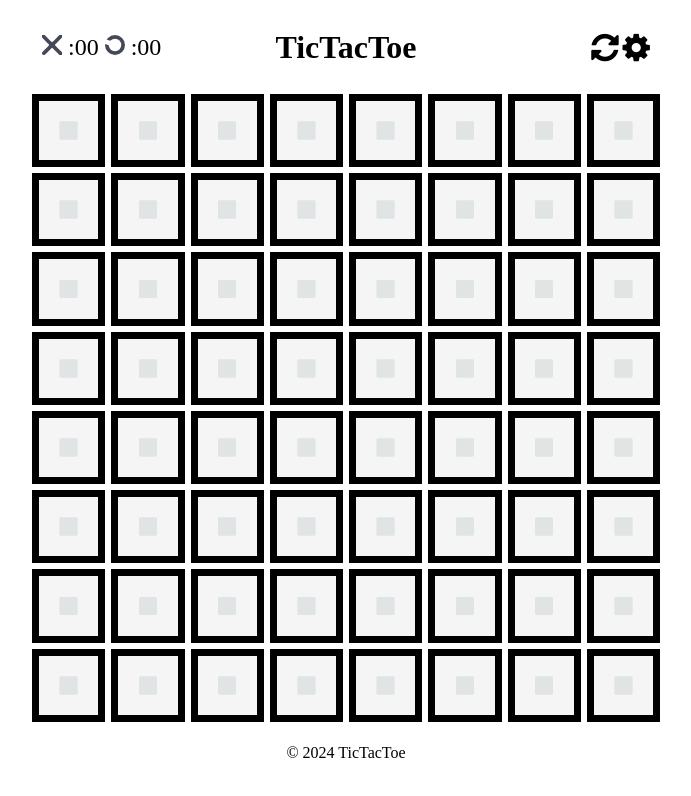
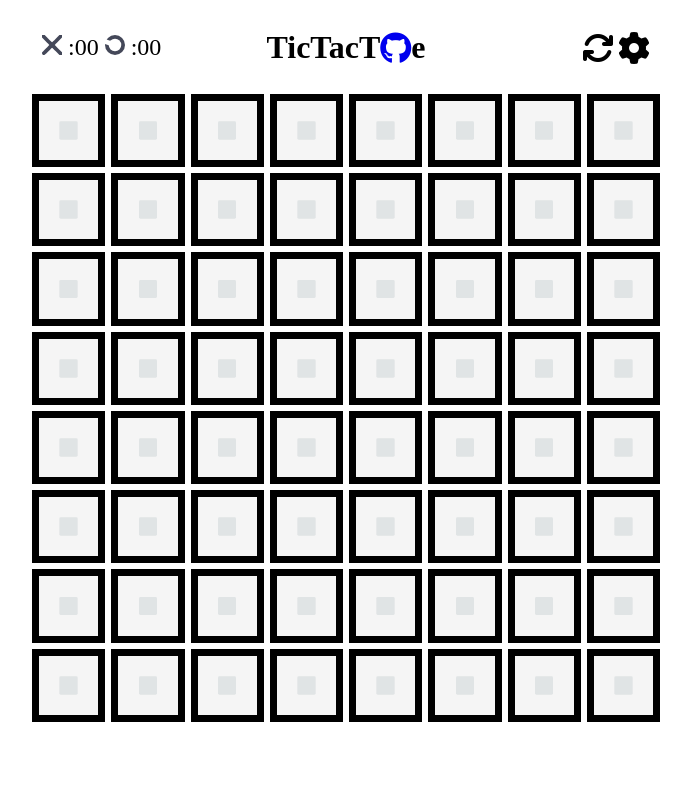
Before and after one commit to Dass33/TicTacToe, a website: page src/index.html in a window 1280 px wide. Shown: the whole page, without its empty margins (294-985 px from the left). Drawn offline with Linux system fonts and the light colour scheme.

Commit message:
github link added

```diff
--- a/src/index.html
+++ b/src/index.html
@@ -8,6 +8,7 @@
     <link rel="icon" href="./icons/icon.png">
     <link rel="stylesheet" href="./styles/style.css">
     <link rel="stylesheet" href="https://cdnjs.cloudflare.com/ajax/libs/font-awesome/4.7.0/css/font-awesome.min.css">
+    <script src="https://kit.fontawesome.com/00de0829d0.js" crossorigin="anonymous"></script>
 </head>
 
 <body>
@@ -18,7 +19,11 @@
             <img src="./img/circle.svg" style="height: 20px;">
             <span class="winCounterSpan" id="circleWinCounter">:00</span>
         </div>
-        <h1>TicTacToe</h1>
+        <h1>TicTacT</h1>
+        <a href="https://github.com/Dass33/TicTacToe" target="_blank">
+            <i class="fa-brands fa-github fa-2x" aria-hidden="true"></i>
+        </a>
+        <h1>e</h1>
         <div class="settings">
             <i class="fa fa-refresh fa-2x settingsIcon"></i>
             <i class="fa fa-cog fa-2x settingsIcon"></i>
@@ -47,7 +52,8 @@
         <table id="boardId" class="board"></table>
     </main>
     <footer>
-        <p>&copy; 2024 TicTacToe</p>
+        <br>
+        </p>
     </footer>
     <script src="../dist/maint.js"></script>
     <script src="../dist/modal.js"></script>
```
